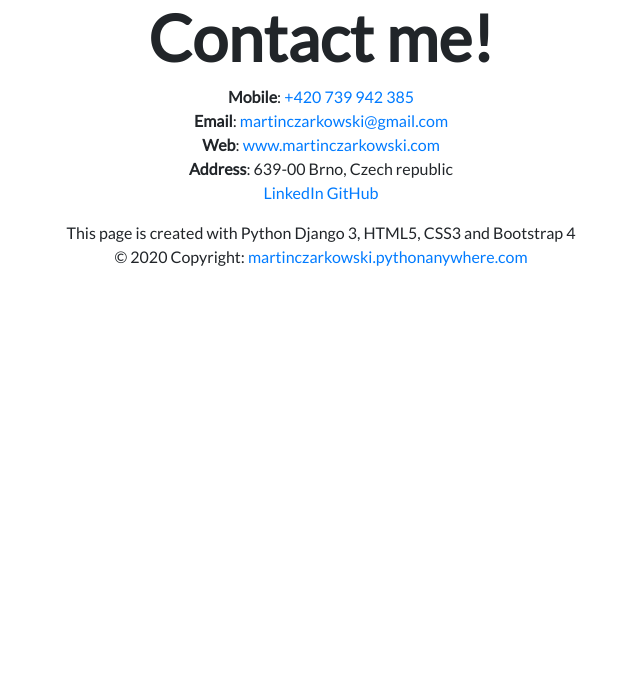
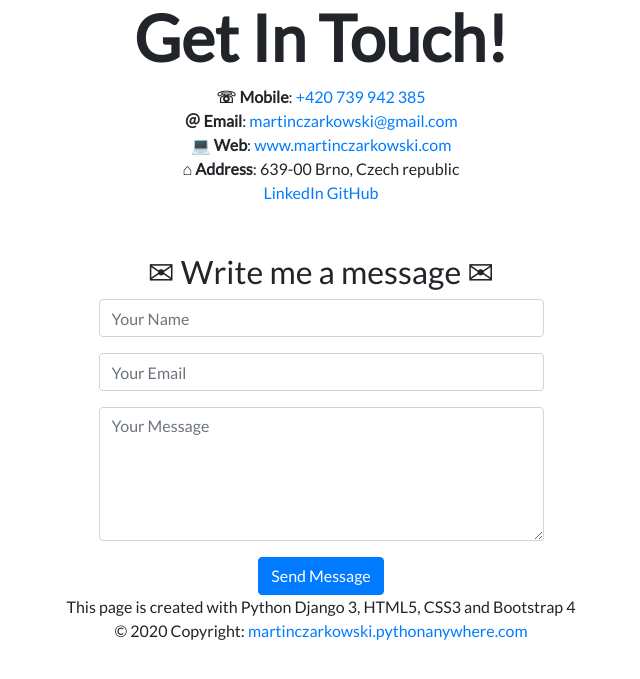
Before and after one commit to martinczarkowski/django3-personal-portfolio, a Django app: page /contact/ in a window 1280 px wide. Shown: the part 56-735 px from the top of the page, without its empty margins (319-959 px from the left). Run offline with Django 3.2, Linux system fonts and the light colour scheme; some libraries are stand-ins or nearby versions.

Commit message:
add message form

```diff
--- a/portfolio/admin.py
+++ b/portfolio/admin.py
@@ -1,4 +1,8 @@
 from django.contrib import admin
-from .models import Project
+from .models import Project, Messages
+
+class MessagesAdmin(admin.ModelAdmin):
+    readonly_field = ('created',)
 
 admin.site.register(Project)
+admin.site.register(Messages, MessagesAdmin)
--- /dev/null
+++ b/portfolio/forms.py
@@ -0,0 +1,7 @@
+from django.forms import ModelForm
+from .models import Messages
+
+class MessageForm(ModelForm):
+    class Meta:
+        model = Messages
+        fields = ['subject', 'message', 'from_email']
--- a/portfolio/models.py
+++ b/portfolio/models.py
@@ -8,3 +8,12 @@ class Project(models.Model):
 
     def __str__(self):
         return self.title
+
+class Messages(models.Model):
+    created = models.DateField(auto_now_add=True)
+    subject = models.CharField(max_length=250)
+    message = models.TextField(blank=True)
+    from_email = models.CharField(max_length=250)
+
+    def __str__(self):
+        return self.subject
--- a/portfolio/templates/portfolio/contact.html
+++ b/portfolio/templates/portfolio/contact.html
@@ -6,11 +6,11 @@
 
 <div class="row justify-content-center mb-3">
   <div class="col-md-20 text-center">
-    <h1 id="hometext" class="font-weight-bold">Contact me!</h1>
-    <b>Mobile</b>: <a href="tel:+420739942385">+420 739 942 385</a><br>
-    <b>Email</b>: <a href = "mailto: martinczarkowski@gmail.com">martinczarkowski@gmail.com</a><br>
-    <b>Web</b>: <a href = "https://martinczarkowski.pythonanywhere.com/">www.martinczarkowski.com</a><br>
-    <b>Address</b>: 639-00 Brno, Czech republic
+    <h1 id="hometext" class="font-weight-bold">Get In Touch!</h1>
+    <b>☏ Mobile</b>: <a href="tel:+420739942385">+420 739 942 385</a><br>
+    <b>＠ Email</b>: <a href = "mailto: martinczarkowski@gmail.com">martinczarkowski@gmail.com</a><br>
+    <b>💻 Web</b>: <a href = "https://martinczarkowski.pythonanywhere.com/">www.martinczarkowski.com</a><br>
+    <b>⌂ Address</b>: 639-00 Brno, Czech republic
     <br>
 
     <a href = "https://www.linkedin.com/in/martin-czarkowski-4252828b/" target="_blank">LinkedIn</a>
@@ -19,5 +19,42 @@
   </div>
 </div>
 
+{% if message %}
 
+<div class="row justify-content-center mb-3">
+  <div class="col-md-20 text-center">
+    <div class="alert alert-success" role="alert">
+      <h1>Thanks for your message</h1> I will reply as soon as possible!
+    </div>
+  </div>
+</div>
+{% else %}
+<div class="row justify-content-center mt-5">
+    <div class="col-md-5">
+        {% if error %}
+            <div class="alert alert-danger" role="alert">
+              {{ error }}
+            </div>
+        {% endif %}
+            <div class="col-md-15 text-center">
+              <h2>✉ Write me a message ✉</h5>
+            </div>
+            <form method="POST">
+            {% csrf_token %}
+            <div class="form-group">
+              <input type="text" name="subject" class="form-control" id="subject" placeholder="Your Name">
+            </div>
+            <div class="form-group">
+              <input type="email" name="from_email" class="form-control" id="from_email" placeholder="Your Email">
+            </div>
+            <div class="form-group">
+              <textarea class="form-control" name="message" id="message" rows="5" placeholder="Your Message"></textarea >
+            </div>
+            <div class="col-md-15 text-center">
+              <button type="submit" class="btn btn-primary">Send Message</button>
+            </div>
+        </form>
+    </div>
+</div>
+{% endif %}
 {% endblock %}
--- a/portfolio/views.py
+++ b/portfolio/views.py
@@ -1,9 +1,27 @@
 from django.shortcuts import render
-from .models import Project
+from .models import Project, Messages
+from .forms import MessageForm
+from django.core.mail import send_mail
 
 def home(request):
     projects = Project.objects.all()
     return render(request, 'portfolio/home.html', {'projects':projects })
 
 def contact(request):
-    return render(request, 'portfolio/contact.html')
+    if request.method == 'GET':
+        return render(request, 'portfolio/contact.html', {'form':MessageForm()})
+    else:
+        try:
+            form = MessageForm(request.POST or None)
+            form.save()
+            # send email
+            send_mail(
+                'Personal Website' + '-' + request.POST['subject'], # subject
+                'Message from: ' + request.POST['from_email'] + ' Message: ' +  request.POST['message'], # message
+                request.POST['from_email'], # from email
+                ['martinczarkowski@gmail.com'], # to email
+                fail_silently=False,
+            )
+            return render(request, 'portfolio/contact.html', {'message':form})
+        except ValueError:
+            return render(request, 'portfolio/contact.html', {'error':MessageForm(), 'error':'Something is whong. Try again!'})
--- a/todo/templates/todo/base.html
+++ b/todo/templates/todo/base.html
@@ -72,10 +72,6 @@
 <script src="https://cdn.jsdelivr.net/npm/popper.js@1.16.0/dist/umd/popper.min.js" integrity="sha384-Q6E9RHvbIyZFJoft+2mJbHaEWldlvI9IOYy5n3zV9zzTtmI3UksdQRVvoxMfooAo" crossorigin="anonymous"></script>
 <script src="https://stackpath.bootstrapcdn.com/bootstrap/4.4.1/js/bootstrap.min.js" integrity="sha384-wfSDF2E50Y2D1uUdj0O3uMBJnjuUD4Ih7YwaYd1iqfktj0Uod8GCExl3Og8ifwB6" crossorigin="anonymous"></script>
 
-<script>
-function refreshPage(){
-    window.location.reload();
-}
-</script>
+
 </body>
 </html>
```
Also changed, not shown: personal_portfolio/settings.py (+9 -2 lines), db.sqlite3, portfolio/migrations/0002_messages.py (added).
